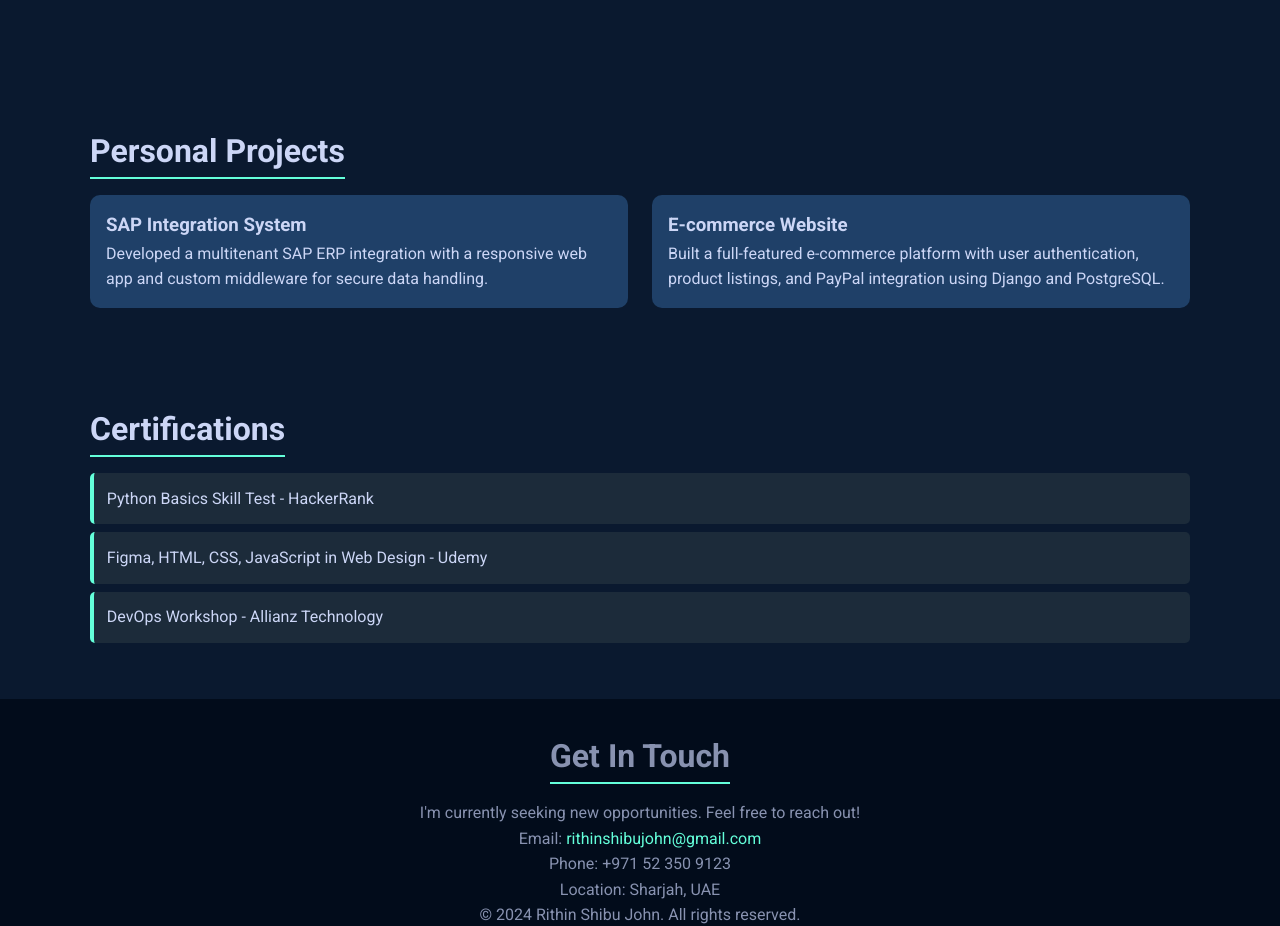
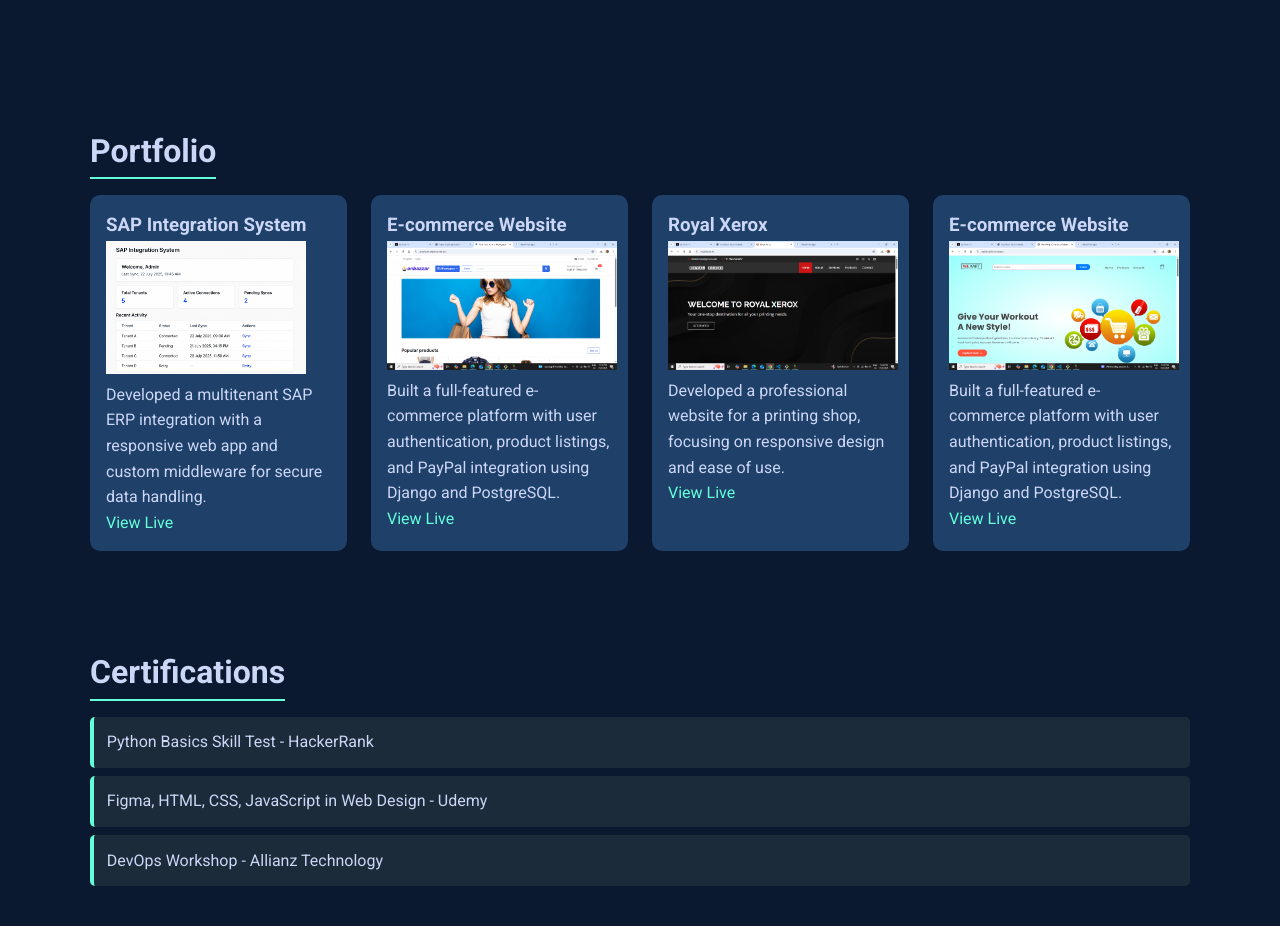
Before and after one commit to rithinshibujohn/portfoliopage, a plain HTML site: page index.html in a window 1280 px wide. Shown: the part 1842-2768 px from the top of the page. Drawn offline with Linux system fonts and the light colour scheme.

Commit message:
first commit

```diff
--- a/index.html
+++ b/index.html
@@ -288,18 +288,51 @@
         </section>
 
         <section id="projects" class="container">
-            <h2>Personal Projects</h2>
+    <h2>Portfolio</h2>
     <div class="projects-grid">
+
+        <!-- Project 1 -->
         <div class="project-card">
             <h3>SAP Integration System</h3>
+            <a href="https://example.com/sap-integration" target="_blank">
+                <img src="img/sapdashboard.png" alt="SAP Integration Screenshot" width="200px" class="project-image">
+            </a>
             <p>Developed a multitenant SAP ERP integration with a responsive web app and custom middleware for secure data handling.</p>
+            <a href="" target="_blank" class="project-link">View Live</a>
         </div>
+
+        <!-- Project 2 -->
         <div class="project-card">
             <h3>E-commerce Website</h3>
+            <a href="https://greatkart-orpin.vercel.app/" target="_blank">
+                <img src="img/greatkart.png" alt="E-commerce Website Screenshot" width="230px" class="project-image">
+            </a>
             <p>Built a full-featured e-commerce platform with user authentication, product listings, and PayPal integration using Django and PostgreSQL.</p>
+            <a href="https://greatkart-orpin.vercel.app/" target="_blank" class="project-link">View Live</a>
         </div>
+
+        <!-- Project 2 -->
+        <div class="project-card">
+            <h3>Royal Xerox</h3>
+            <a href="https://royalxerox.in" target="_blank">
+                <img src="img/royalxerox.png" alt="E-commerce Website Screenshot" width="230px" class="project-image">
+            </a>
+            <p>Developed a professional website for a printing shop, focusing on responsive design and ease of use.</p>
+            <a href="https://royalxerox.in" target="_blank" class="project-link">View Live</a>
+        </div>
+        <!-- Project 2 -->
+        <div class="project-card">
+            <h3>E-commerce Website</h3>
+            <a href="https://wekart-phi.vercel.app/" target="_blank">
+                <img src="img/wekart.png" alt="E-commerce Website Screenshot" width="230px" class="project-image">
+            </a>
+            <p>Built a full-featured e-commerce platform with user authentication, product listings, and PayPal integration using Django and PostgreSQL.</p>
+            <a href="https://wekart-phi.vercel.app/" target="_blank" class="project-link">View Live</a>
+        </div>
+
     </div>
 </section>
+
 
         <section id="certifications" class="container">
             <h2>Certifications</h2>
```
Also changed, not shown: img/greatkart.png (added), img/royalxerox.png (added), img/sapdashboard.png (added), img/wekart.png (added). Lines whose indentation alone changed are shown as unchanged.
